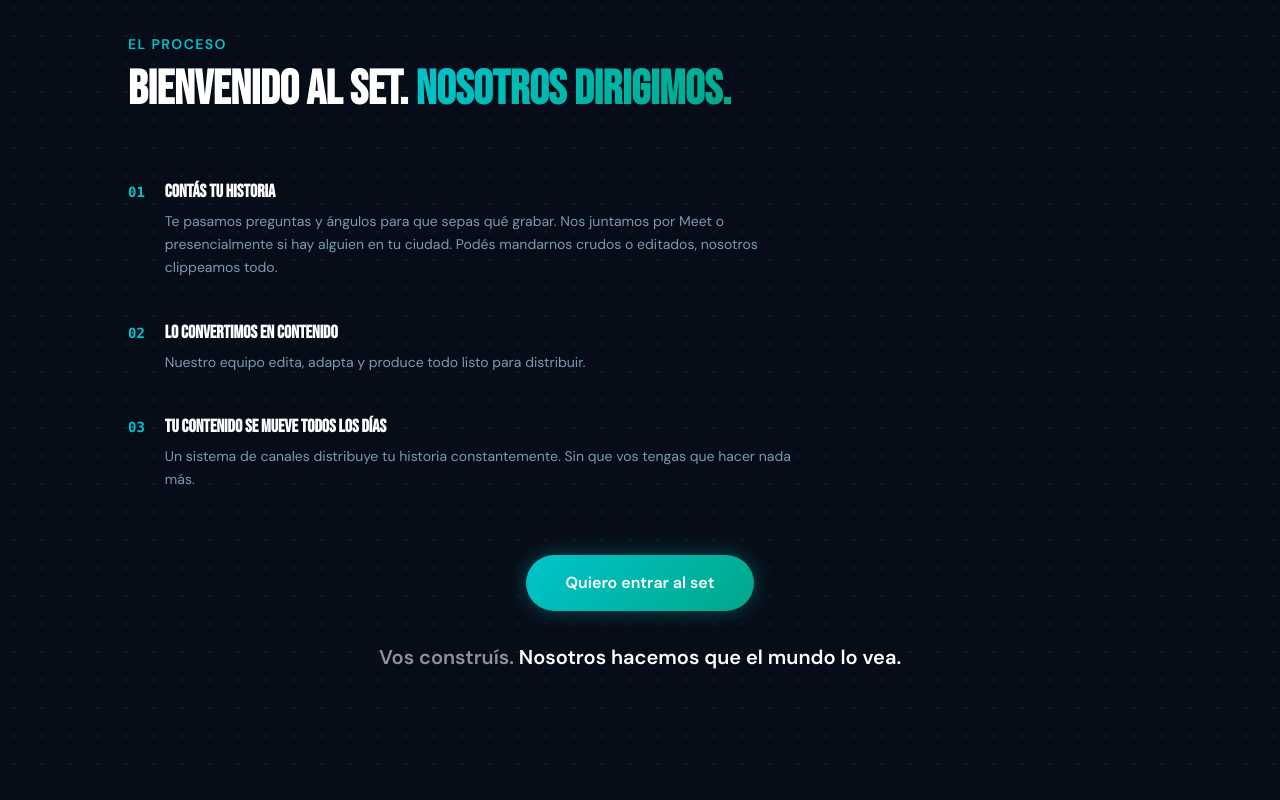
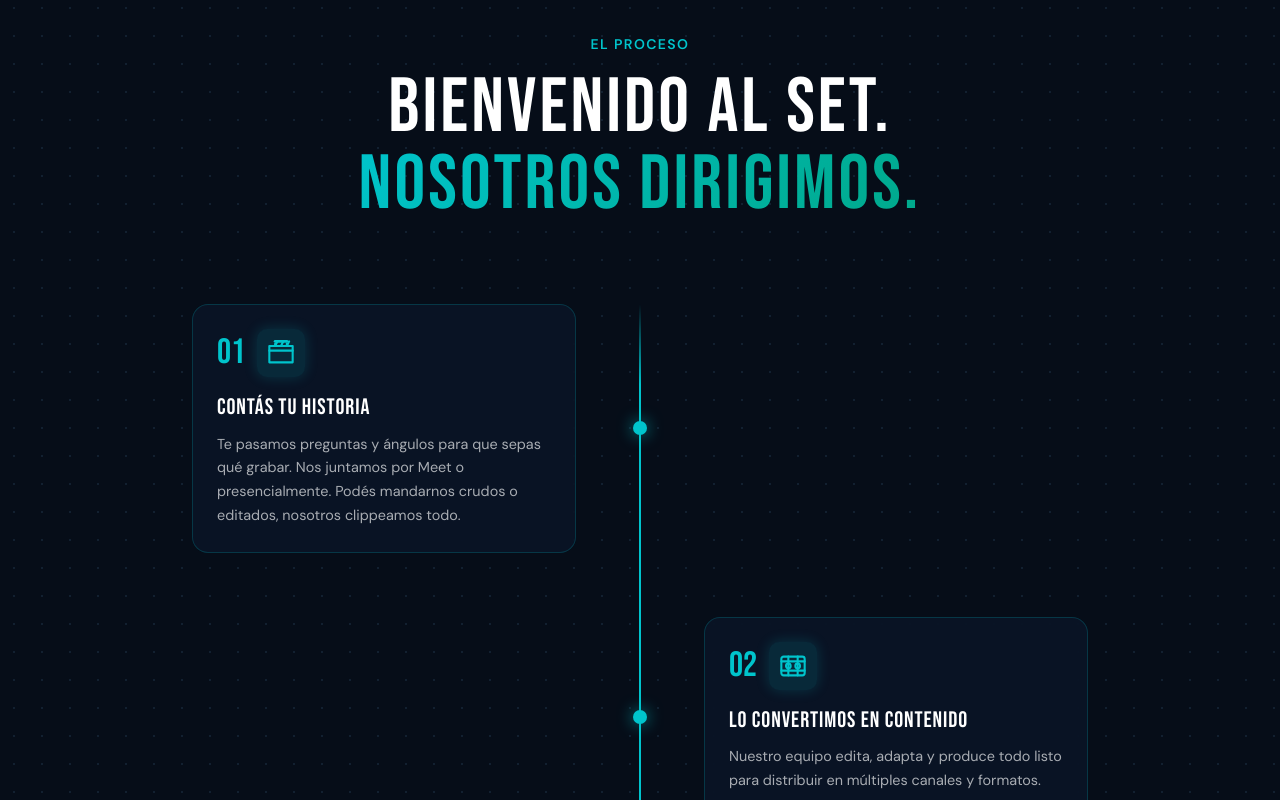
Before and after one commit to rafaelcanevaroutn-debug/between-app, a React (Vite) app: page / in a window 1280 px wide. Shown: the part 2780-3580 px from the top of the page. Built offline with nearby package versions, Linux system fonts and the light colour scheme; no server answers.

Commit message:
feat: el set timeline cinematográfico

```diff
--- a/src/components/ElSet.jsx
+++ b/src/components/ElSet.jsx
@@ -1,106 +1,136 @@
-function TikTokIcon() {
-  return (
-    <svg width="16" height="16" viewBox="0 0 24 24" fill="#fff" aria-label="TikTok">
-      <path d="M19.59 6.69a4.83 4.83 0 01-3.77-4.25V2h-3.45v13.67a2.89 2.89 0 01-2.88 2.5 2.89 2.89 0 01-2.89-2.89 2.89 2.89 0 012.89-2.89c.28 0 .54.04.79.1V9.01a6.33 6.33 0 00-.79-.05 6.34 6.34 0 00-6.34 6.34 6.34 6.34 0 006.34 6.34 6.34 6.34 0 006.33-6.34V8.69a8.17 8.17 0 004.79 1.53V6.78a4.85 4.85 0 01-1.02-.09z"/>
-    </svg>
-  )
-}
-
-function ReelsIcon() {
-  return (
-    <svg width="16" height="16" viewBox="0 0 24 24" fill="none" aria-label="Instagram Reels">
-      <rect x="2" y="2" width="20" height="20" rx="5" stroke="#fff" strokeWidth="1.8" fill="none"/>
-      <circle cx="12" cy="12" r="4" stroke="#fff" strokeWidth="1.8" fill="none"/>
-      <circle cx="17.5" cy="6.5" r="1.2" fill="#fff"/>
-    </svg>
-  )
-}
-
-function SpotifyIcon() {
-  return (
-    <svg width="16" height="16" viewBox="0 0 24 24" fill="#1DB954" aria-label="Spotify">
-      <path d="M12 2C6.477 2 2 6.477 2 12s4.477 10 10 10 10-4.477 10-10S17.523 2 12 2zm4.5 14.424c-.176.27-.545.354-.815.176-2.23-1.363-5.044-1.67-8.355-.914-.317.072-.634-.128-.706-.445-.072-.317.128-.634.445-.706 3.623-.827 6.734-.47 9.255 1.058.27.177.354.546.176.831zm1.2-2.67c-.22.337-.677.443-1.013.223-2.553-1.569-6.444-2.024-9.464-1.107-.392.12-.805-.1-.925-.49-.12-.392.1-.806.49-.924 3.45-1.047 7.741-.539 10.682 1.258.337.22.443.678.222 1.04h.008zm.103-2.78c-3.06-1.817-8.107-1.983-11.024-1.097-.467.142-.96-.12-1.101-.588-.142-.468.12-.961.588-1.101 3.353-1.017 8.928-.821 12.454 1.268.424.25.562.797.312 1.22-.25.423-.797.561-1.22.311l-.009-.013z"/>
-    </svg>
-  )
-}
-
 const pasos = [
   {
     num: '01',
     label: 'Contás tu historia',
-    desc: 'Te pasamos preguntas y ángulos para que sepas qué grabar. Nos juntamos por Meet o presencialmente si hay alguien en tu ciudad. Podés mandarnos crudos o editados, nosotros clippeamos todo.',
+    desc: 'Te pasamos preguntas y ángulos para que sepas qué grabar. Nos juntamos por Meet o presencialmente. Podés mandarnos crudos o editados, nosotros clippeamos todo.',
+    side: 'left',
+    icon: (
+      <svg width="28" height="28" viewBox="0 0 24 24" fill="none" stroke="#00C4CC" strokeWidth="1.8" strokeLinecap="round" strokeLinejoin="round">
+        <path d="M2 6h20v14H2zM7 6V4M17 6V4" />
+        <path d="M2 10h20" />
+        <path d="M7 2h10" strokeWidth="2.5" />
+        <path d="M7 6l2-4M12 6l2-4M17 6l2-4" />
+      </svg>
+    ),
   },
   {
     num: '02',
     label: 'Lo convertimos en contenido',
-    desc: 'Nuestro equipo edita, adapta y produce todo listo para distribuir.',
+    desc: 'Nuestro equipo edita, adapta y produce todo listo para distribuir en múltiples canales y formatos.',
+    side: 'right',
+    icon: (
+      <svg width="28" height="28" viewBox="0 0 24 24" fill="none" stroke="#00C4CC" strokeWidth="1.8" strokeLinecap="round" strokeLinejoin="round">
+        <rect x="2" y="4" width="20" height="16" rx="2" />
+        <circle cx="8" cy="12" r="2" />
+        <circle cx="16" cy="12" r="2" />
+        <path d="M2 8h20M2 16h20M8 4v16M16 4v16" />
+      </svg>
+    ),
   },
   {
     num: '03',
     label: 'Tu contenido se mueve todos los días',
     desc: 'Un sistema de canales distribuye tu historia constantemente. Sin que vos tengas que hacer nada más.',
-  },
-]
-
-const onboarding = [
-  {
-    label: 'Tu historia',
-    desc: 'Traés quien sos. Nosotros lo convertimos en contenido auténtico.',
-  },
-  {
-    label: 'Tu nicho',
-    desc: 'Definimos tu posicionamiento y construimos tu autoridad.',
-  },
-  {
-    label: 'Tu banda sonora',
-    desc: 'Integramos Spotify y tu música para crear una identidad sonora única.',
-    badge: 'Spotify',
-  },
-  {
-    label: 'Acción',
-    desc: 'Grabamos, editamos y publicamos. Vos solo tenés que aparecer.',
+    side: 'left',
+    icon: (
+      <svg width="28" height="28" viewBox="0 0 24 24" fill="none" stroke="#00C4CC" strokeWidth="1.8" strokeLinecap="round" strokeLinejoin="round">
+        <path d="M12 2v4M12 18v4M4.93 4.93l2.83 2.83M16.24 16.24l2.83 2.83M2 12h4M18 12h4M4.93 19.07l2.83-2.83M16.24 7.76l2.83-2.83" />
+        <circle cx="12" cy="12" r="4" />
+        <path d="M12 8a9 9 0 0 1 0 8" strokeDasharray="2 2" />
+      </svg>
+    ),
   },
 ]
 
 export default function ElSet() {
   return (
-    <section id="como-funciona" className="py-24 dot-grid">
-      <div className="max-w-6xl mx-auto px-6 md:px-16">
-        {/* Title */}
-        <div className="mb-16">
-          <p className="text-cyan text-sm font-semibold uppercase tracking-widest mb-3">El proceso</p>
-          <h2 className="text-4xl md:text-5xl font-extrabold text-white leading-tight">
-            Bienvenido al set.{' '}
-            <span
-              style={{
-                background: 'linear-gradient(135deg, #00C4CC, #00A889)',
-                WebkitBackgroundClip: 'text',
-                backgroundClip: 'text',
-                WebkitTextFillColor: 'transparent',
-              }}
-            >
-              Nosotros dirigimos.
+    <section id="como-funciona" className="py-24 dot-grid overflow-hidden">
+      <div className="max-w-5xl mx-auto px-6 md:px-16">
+
+        {/* Título */}
+        <div className="text-center mb-20">
+          <p className="text-cyan text-sm font-semibold uppercase tracking-widest mb-4">El proceso</p>
+          <h2 style={{ fontFamily: "'Bebas Neue', sans-serif", fontSize: 'clamp(2.8rem, 6vw, 5rem)', fontWeight: 400, lineHeight: 1, letterSpacing: '0.04em', color: '#fff', margin: 0 }}>
+            BIENVENIDO AL SET.<br />
+            <span style={{ background: 'linear-gradient(135deg, #00C4CC, #00A889)', WebkitBackgroundClip: 'text', backgroundClip: 'text', WebkitTextFillColor: 'transparent' }}>
+              NOSOTROS DIRIGIMOS.
             </span>
           </h2>
         </div>
 
-        {/* Pasos */}
-        <div className="max-w-2xl flex flex-col gap-10">
-          {pasos.map(({ num, label, desc }) => (
-            <div key={num} className="flex gap-5">
-              <span className="text-sm font-mono font-bold shrink-0 mt-1" style={{ color: '#00C4CC' }}>
-                {num}
-              </span>
-              <div>
-                <h3 className="text-white font-bold text-lg mb-1">{label}</h3>
-                <p className="text-gray text-sm leading-relaxed">{desc}</p>
-              </div>
-            </div>
-          ))}
+        {/* Timeline */}
+        <div className="relative">
+          {/* Línea central vertical */}
+          <div
+            className="hidden md:block absolute left-1/2 -translate-x-1/2 top-0 bottom-0"
+            style={{ width: 2, background: 'linear-gradient(to bottom, transparent, #00C4CC 10%, #00C4CC 90%, transparent)' }}
+          />
+
+          <div className="flex flex-col gap-16">
+            {pasos.map(({ num, label, desc, side, icon }) => {
+              const isLeft = side === 'left'
+              return (
+                <div key={num} className="relative flex items-center">
+
+                  {/* Dot en la línea */}
+                  <div
+                    className="hidden md:block absolute left-1/2 -translate-x-1/2 z-10"
+                    style={{
+                      width: 14, height: 14,
+                      borderRadius: '50%',
+                      background: '#00C4CC',
+                      boxShadow: '0 0 16px rgba(0,196,204,0.7)',
+                    }}
+                  />
+
+                  {/* Contenido — alterna izq/der en desktop */}
+                  <div className={`w-full md:w-1/2 ${isLeft ? 'md:pr-16' : 'md:pl-16 md:ml-auto'}`}>
+                    <div
+                      style={{
+                        background: 'rgba(10,22,40,0.8)',
+                        border: '1px solid rgba(0,196,204,0.2)',
+                        borderRadius: '16px',
+                        padding: '24px',
+                        backdropFilter: 'blur(8px)',
+                      }}
+                    >
+                      {/* Número + icono */}
+                      <div style={{ display: 'flex', alignItems: 'center', gap: 12, marginBottom: 14 }}>
+                        <span style={{ fontFamily: "'Bebas Neue', sans-serif", fontSize: '2.2rem', fontWeight: 400, color: '#00C4CC', lineHeight: 1 }}>
+                          {num}
+                        </span>
+                        <div style={{
+                          display: 'inline-flex', alignItems: 'center', justifyContent: 'center',
+                          width: 48, height: 48,
+                          background: 'rgba(0,196,204,0.12)',
+                          borderRadius: '10px',
+                          boxShadow: '0 0 14px rgba(0,196,204,0.2)',
+                          flexShrink: 0,
+                        }}>
+                          {icon}
+                        </div>
+                      </div>
+
+                      <h3 style={{ fontFamily: "'Bebas Neue', sans-serif", fontSize: '1.4rem', fontWeight: 400, color: '#fff', letterSpacing: '0.04em', margin: '0 0 8px' }}>
+                        {label}
+                      </h3>
+                      <p style={{ fontSize: '0.9rem', color: 'rgba(255,255,255,0.65)', lineHeight: 1.65, margin: 0 }}>
+                        {desc}
+                      </p>
+                    </div>
+                  </div>
+                </div>
+              )
+            })}
+          </div>
         </div>
 
-        {/* CTA */}
-        <div className="mt-16 text-center">
+        {/* Frase final + CTA */}
+        <div className="mt-20 text-center">
+          <p style={{ fontSize: 'clamp(1.1rem, 2vw, 1.4rem)', color: 'rgba(255,255,255,0.55)', marginBottom: 28 }}>
+            Vos construís.{' '}
+            <span style={{ color: '#fff', fontWeight: 600 }}>Nosotros hacemos que el mundo lo vea.</span>
+          </p>
           <a
             href="#contacto"
             className="inline-block px-10 py-4 rounded-full text-base font-semibold text-white"
@@ -111,14 +141,8 @@ export default function ElSet() {
           >
             Quiero entrar al set
           </a>
-          <p
-            className="mt-8 text-lg md:text-xl font-semibold"
-            style={{ color: 'rgba(255,255,255,0.55)' }}
-          >
-            Vos construís.{' '}
-            <span className="text-white">Nosotros hacemos que el mundo lo vea.</span>
-          </p>
         </div>
+
       </div>
     </section>
   )
```
